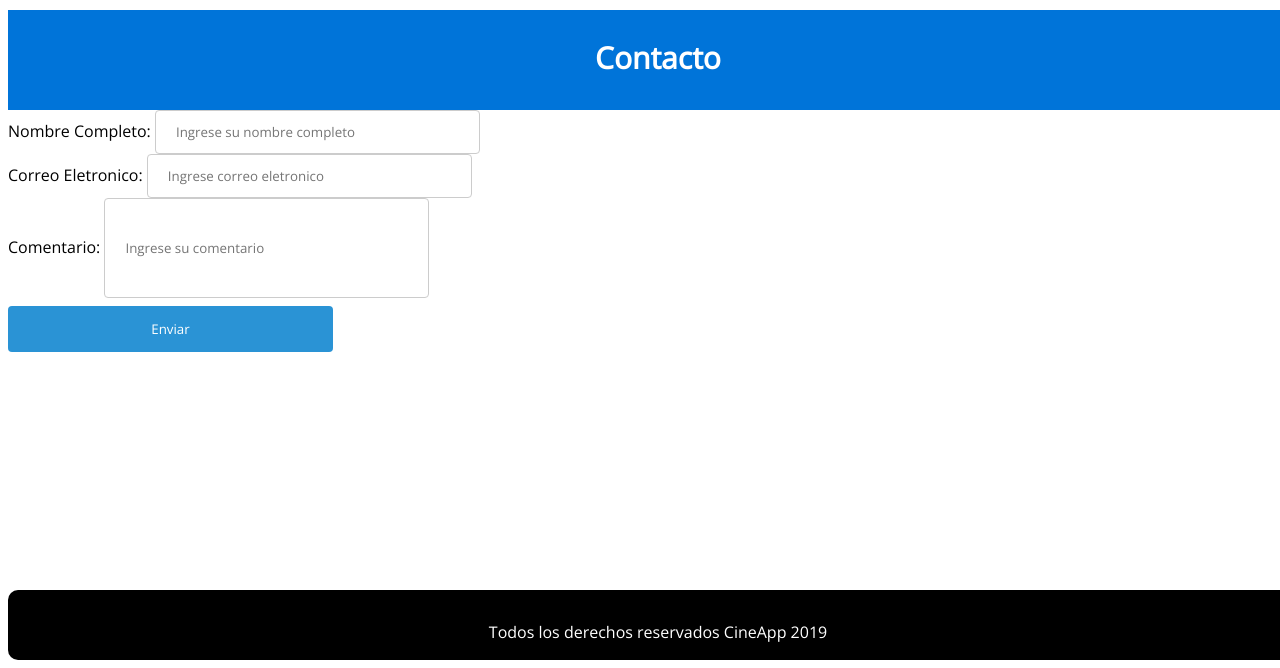
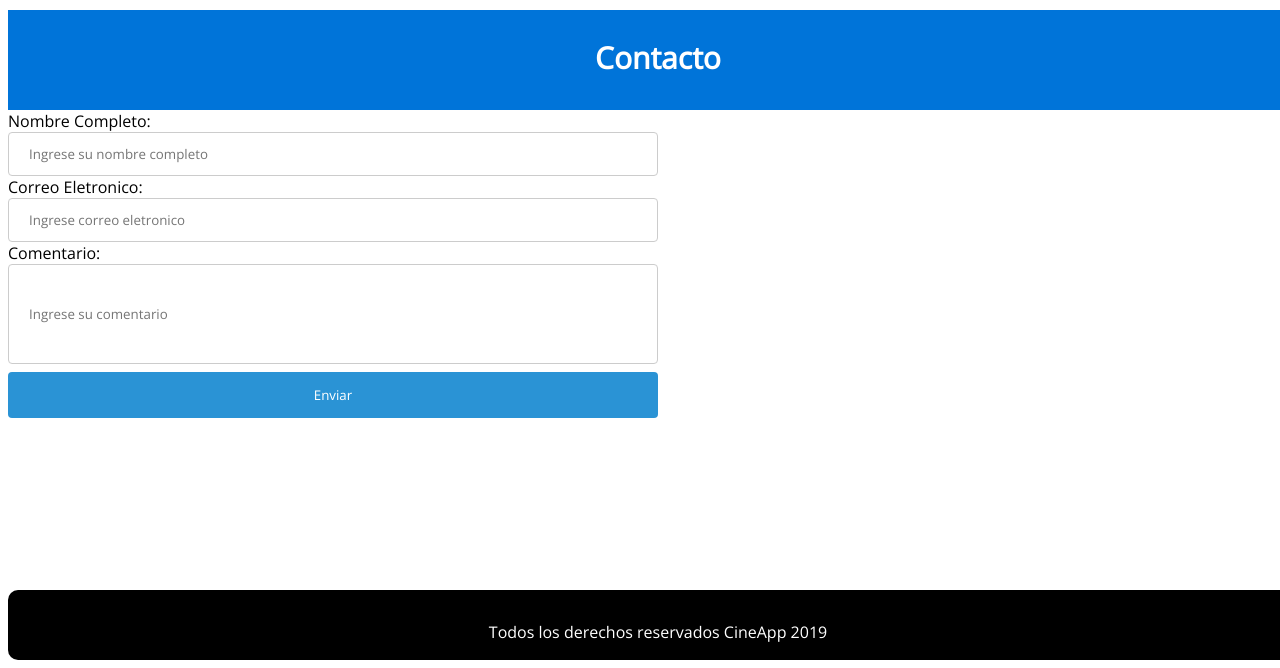
Before and after one commit to vjdavid/final_project, a PHP site: page /pages/contact.html in a window 1280 px wide. Shown: the part 260-928 px from the top of the page. Run offline with PHP 8.4, Linux system fonts and the light colour scheme.

Commit message:
adding css styles

```diff
--- a/css/styles.css
+++ b/css/styles.css
@@ -154,7 +154,7 @@
 }
 
 input[type=text], select {
-  width: 50%;
+  width: 100%;
   padding: 12px 20px;
   border: 1px solid #ccc;
   border-radius: 4px;
@@ -162,7 +162,7 @@
 }
 
 input[type=submit] {
-  width: 50%;
+  width: 100%;
   background-color: #2A93D5;
   color: white;
   padding: 14px 20px;
@@ -181,3 +181,11 @@
   display: table;
   margin: 0 auto;
 }
+
+.align_form_center {
+  margin: 20px;
+}
+
+.form_group {
+  margin: 20px;
+}
```
